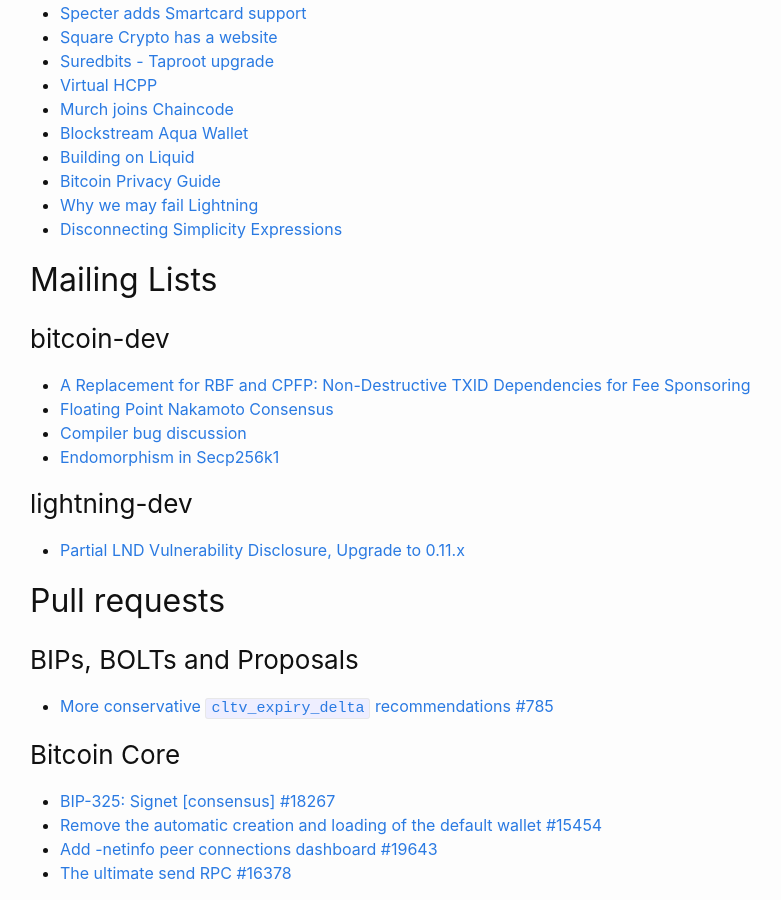
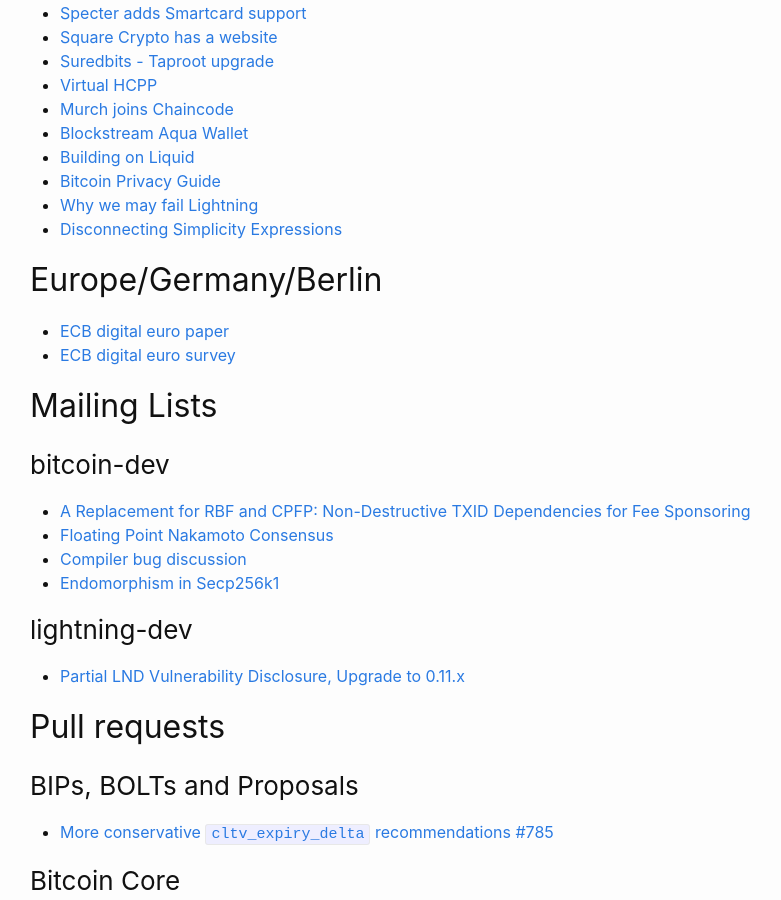
Before and after one commit to fjahr/bitdevsberlin, a Jekyll site: the page built from _posts/2020-10-13-socratic-seminar-12.md, in a window 1280 px wide and 900 px high, scrolled down 1201 px. Shown: the whole window, without its empty margins (240-1021 px from the left). Built offline with Jekyll 4.4.1, drawn with Linux system fonts in a browser that asks for light colours.

Commit message:
Add missing EU links to #12

```diff
--- a/_posts/2020-10-13-socratic-seminar-12.md
+++ b/_posts/2020-10-13-socratic-seminar-12.md
@@ -55,6 +55,11 @@ title: "Socratic Seminar #12"
 - [Why we may fail Lightning](https://medium.com/@antoine.riard/why-we-may-fail-lightning-ee3692de1a55)
 - [Disconnecting Simplicity Expressions](https://medium.com/blockstream/disconnecting-simplicity-expressions-7b8ee0392fde)
 
+## Europe/Germany/Berlin
+
+- [ECB digital euro paper](https://www.ecb.europa.eu/pub/pdf/other/Report_on_a_digital_euro~4d7268b458.en.pdf)
+- [ECB digital euro survey](https://epsilon.escb.eu/limesurvey3/434111?lang=en)
+
 ## Mailing Lists
 
 ### bitcoin-dev
```
